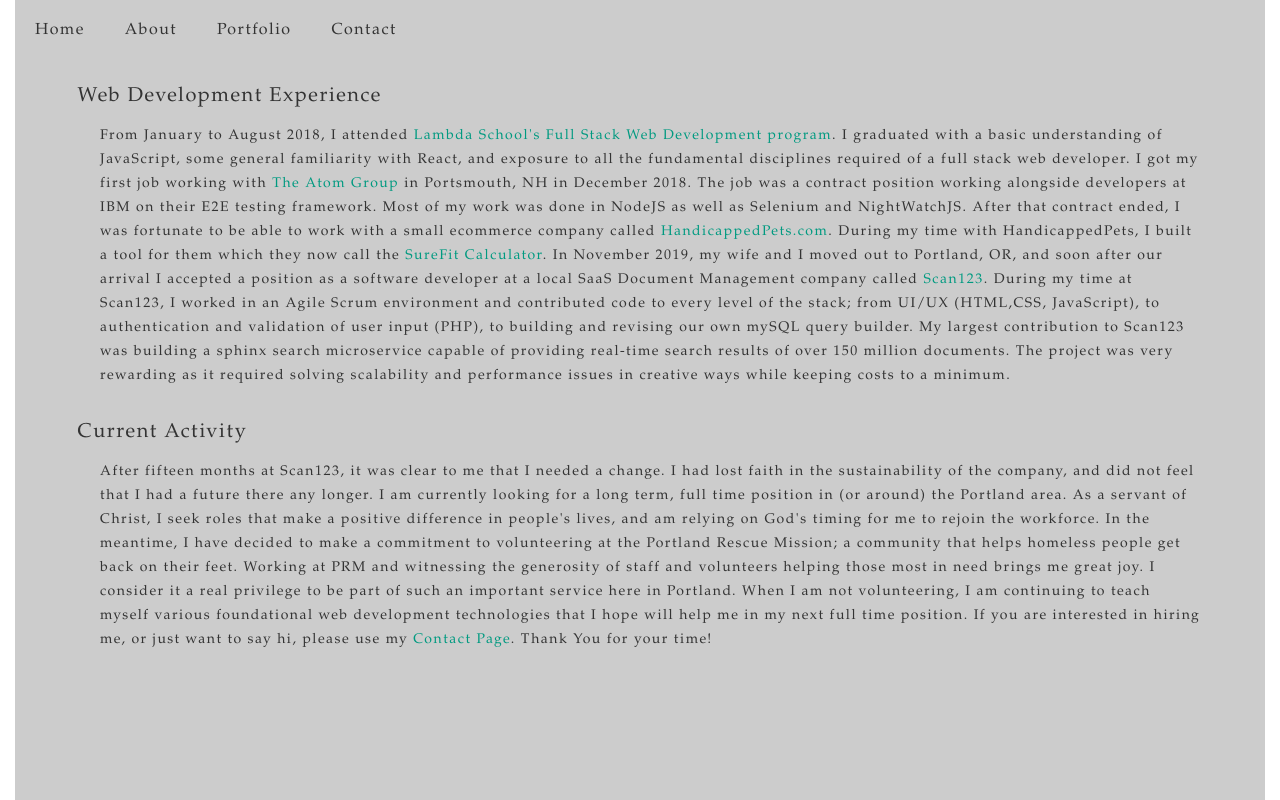
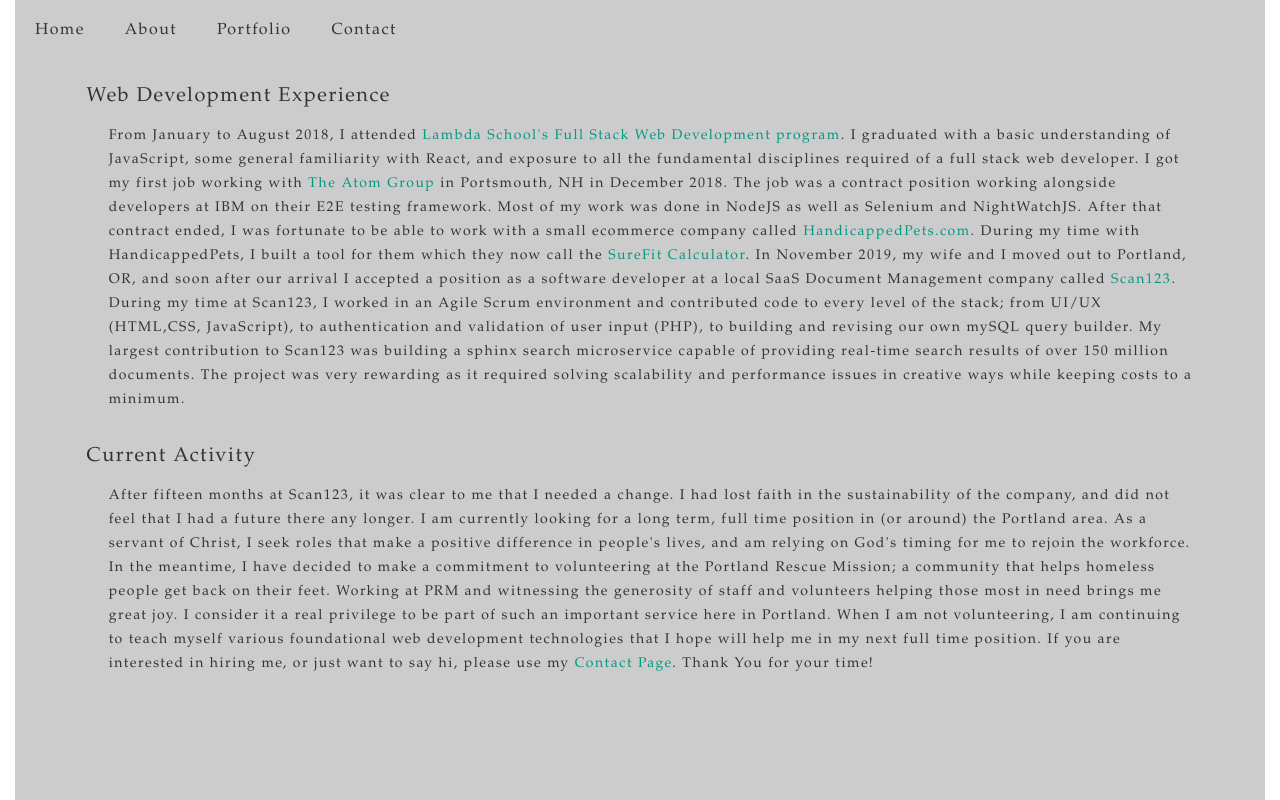
Before and after one commit to waltersgwoodward/portfolio, a React (Create React App) app: page /about in a window 1280 px wide. Built offline with nearby package versions, Linux system fonts and the light colour scheme.

Commit message:
Adds some mneeded margin to page class

```diff
--- a/src/css/index.css
+++ b/src/css/index.css
@@ -31,13 +31,13 @@ button {
   background: #ccc;
   color: #333;
   opacity: 0;
-  animation-name: fade-in-up2np11;
+  animation-name: fade-in-uw5xm57;
   animation-duration: 2s;
   animation-delay: 0s;
   animation-fill-mode: forwards;
   animation-timing-function: ease-in;
 }
-@keyframes fade-in-up2np11 {
+@keyframes fade-in-uw5xm57 {
   from {
     opacity: 0;
   }
@@ -82,6 +82,7 @@ input:focus {
 }
 
 .page {
+  padding: 10px;
   padding-top: 60px;
   min-height: 100vh;
 }
@@ -196,13 +197,13 @@ input:focus {
   border: 1px solid #ccc;
   border-width: 0px 1px 0px 0px;
   z-index: 3;
-  animation-name: slide-menu-up2np1s;
+  animation-name: slide-menu-uw5xm5d;
   animation-duration: 0.2s;
   animation-fill-mode: forwards;
   animation-timing-function: ease-in;
   animation-delay: 0s;
 }
-@keyframes slide-menu-up2np1s {
+@keyframes slide-menu-uw5xm5d {
   from {
     width: 0;
   }
@@ -215,14 +216,14 @@ input:focus {
   height: 100%;
   width: 100%;
   z-index: 2;
-  animation-name: fade-in-up2np2i;
+  animation-name: fade-in-uw5xm60;
   animation-duration: 0.2s;
   animation-delay: 0s;
   animation-fill-mode: forwards;
   animation-timing-function: ease-in;
   background: none;
 }
-@keyframes fade-in-up2np2i {
+@keyframes fade-in-uw5xm60 {
   from {
     background: none;
   }
--- a/src/scss/component/_page.scss
+++ b/src/scss/component/_page.scss
@@ -1,4 +1,5 @@
 .page {
+    padding: 10px;
     padding-top: $navbar-height;
     min-height: 100vh;
 }
```
Also changed, not shown: src/components/Contact/EmailJSForm.js (indentation only), 1 other file (tests, documents, lock files or other folders).
